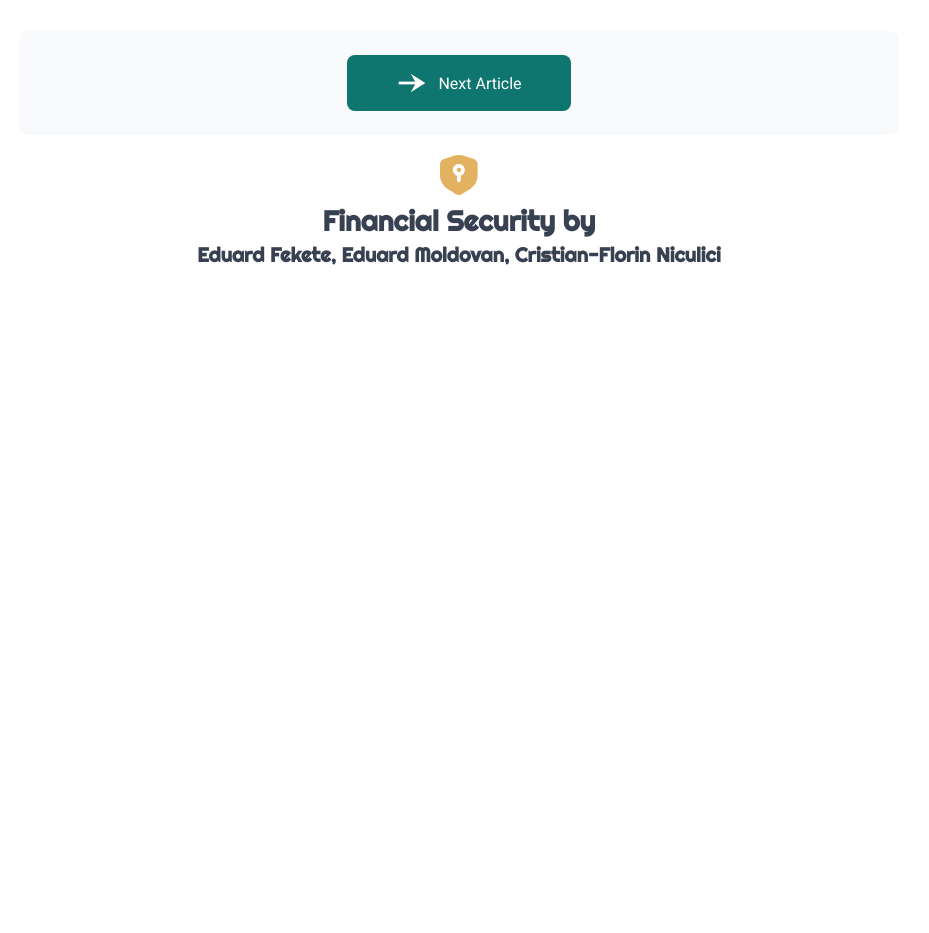
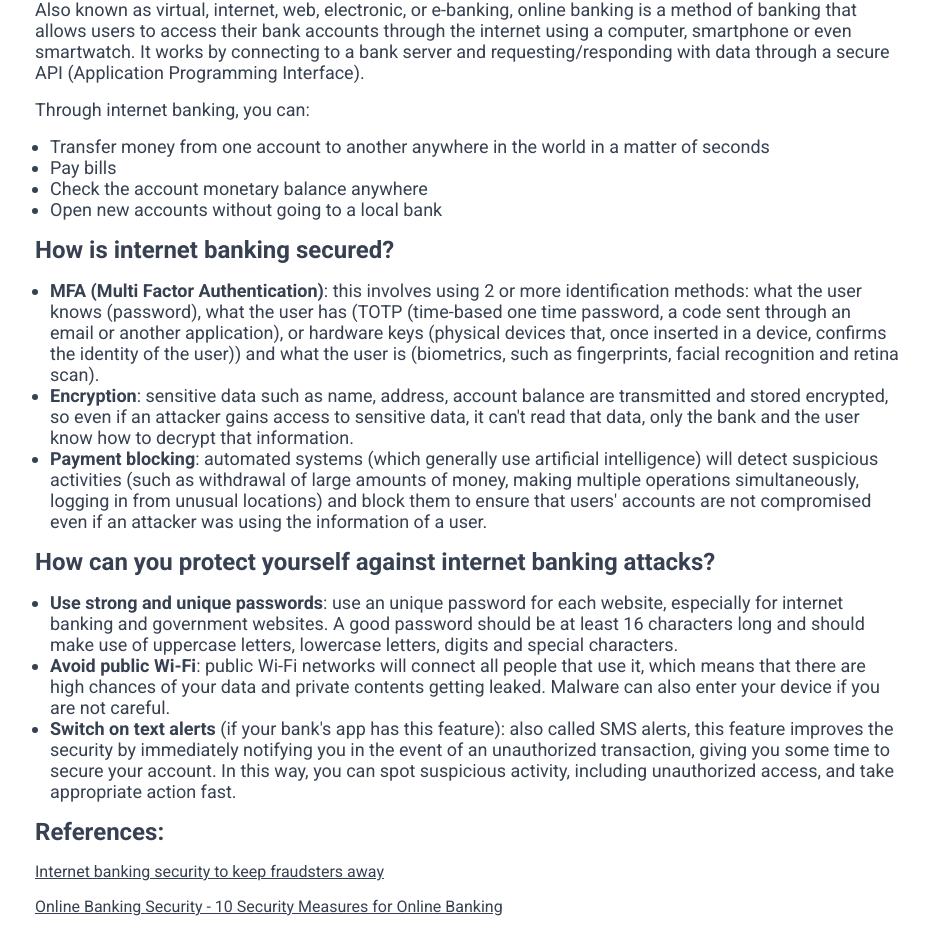
Before and after one commit to niculicicris/english-project, a Next.js app: page /article/internet-banking in a window 1280 px wide. Shown: the part 698-1631 px from the top of the page, without its empty margins (181-1110 px from the left). Before the commit the page ends 981 px from the top, so only its background shows below. Built offline with nearby package versions, Linux system fonts and the light colour scheme.

Commit message:
Create internet banking page.

```diff
--- /dev/null
+++ b/src/app/article/internet-banking/page.module.scss
@@ -0,0 +1,4 @@
+.list {
+    margin-left: 15px;
+    font-size: 1.125rem;
+}
--- a/src/app/article/internet-banking/page.tsx
+++ b/src/app/article/internet-banking/page.tsx
@@ -1,18 +1,116 @@
-import ArticleNavigator from "@/component/article-navigator/ArticleNavigator";
 import Article from "@/component/article/Article";
+import styles from "./page.module.scss";
 
 function Example() {
     return (
         <section>
-            <Article icon="/icon/internet_banking.png"
-                    title="Internet Banking"
-                    author="Eduard Moldovan"
-                    nextArticle="transactions">
-                <h1>Example title</h1>
-                <p>Lorem Ipsum is simply dummy text of the printing and typesetting industry. Lorem Ipsum has been the industry's standard dummy text ever since the 1500s, when an unknown printer took a galley of type and scrambled it to make a type specimen book.</p>
-                <p>Lorem Ipsum is simply dummy text of the printing and typesetting industry. Lorem Ipsum has been the industry's standard dummy text ever since the 1500s, when an unknown printer took a galley of type and scrambled it to make a type specimen book.</p>
-                <p>Lorem Ipsum is simply dummy text of the printing and typesetting industry. Lorem Ipsum has been the industry's standard dummy text ever since the 1500s, when an unknown printer took a galley of type and scrambled it to make a type specimen book.</p>
-                <p>Lorem Ipsum is simply dummy text of the printing and typesetting industry. Lorem Ipsum has been the industry's standard dummy text ever since the 1500s, when an unknown printer took a galley of type and scrambled it to make a type specimen book.</p>
+            <Article
+                icon="/icon/internet_banking.png"
+                title="Internet Banking"
+                author="Eduard Moldovan"
+                nextArticle="transactions"
+            >
+                <img
+                    style={{ borderRadius: "15px" }}
+                    src="/internet-banking/internet-banking.png"
+                    height="300"
+                    width="770"
+                />
+                <h1>How does internet banking work?</h1>
+                <p>
+                    Also known as virtual, internet, web, electronic, or
+                    e-banking, online banking is a method of banking that allows
+                    users to access their bank accounts through the internet
+                    using a computer, smartphone or even smartwatch. It works by
+                    connecting to a bank server and requesting/responding with
+                    data through a secure API (Application Programming
+                    Interface).
+                </p>
+
+                <p>Through internet banking, you can:</p>
+                <ul className={styles.list}>
+                    <li>
+                        Transfer money from one account to another anywhere in
+                        the world in a matter of seconds
+                    </li>
+                    <li>Pay bills</li>
+                    <li>Check the account monetary balance anywhere</li>
+                    <li>Open new accounts without going to a local bank</li>
+                </ul>
+
+                <h1>How is internet banking secured?</h1>
+                <ul className={styles.list}>
+                    <li>
+                        <b>MFA (Multi Factor Authentication)</b>: this involves
+                        using 2 or more identification methods: what the user
+                        knows (password), what the user has (TOTP (time-based
+                        one time password, a code sent through an email or
+                        another application), or hardware keys (physical devices
+                        that, once inserted in a device, confirms the identity
+                        of the user)) and what the user is (biometrics, such as
+                        fingerprints, facial recognition and retina scan).{" "}
+                    </li>
+                    <li>
+                        <b>Encryption</b>: sensitive data such as name, address,
+                        account balance are transmitted and stored encrypted, so
+                        even if an attacker gains access to sensitive data, it
+                        can't read that data, only the bank and the user know
+                        how to decrypt that information.
+                    </li>
+                    <li>
+                        <b>Payment blocking</b>: automated systems (which
+                        generally use artificial intelligence) will detect
+                        suspicious activities (such as withdrawal of large
+                        amounts of money, making multiple operations
+                        simultaneously, logging in from unusual locations) and
+                        block them to ensure that users' accounts are not
+                        compromised even if an attacker was using the
+                        information of a user.
+                    </li>
+                </ul>
+
+                <h1>
+                    How can you protect yourself against internet banking
+                    attacks?
+                </h1>
+                <ul className={styles.list}>
+                    <li>
+                        <b>Use strong and unique passwords</b>: use an unique
+                        password for each website, especially for internet
+                        banking and government websites. A good password should
+                        be at least 16 characters long and should make use of
+                        uppercase letters, lowercase letters, digits and special
+                        characters.
+                    </li>
+                    <li>
+                        <b>Avoid public Wi-Fi</b>: public Wi-Fi networks will
+                        connect all people that use it, which means that there
+                        are high chances of your data and private contents
+                        getting leaked. Malware can also enter your device if
+                        you are not careful.
+                    </li>
+                    <li>
+                        <b>Switch on text alerts</b> (if your bank's app has
+                        this feature): also called SMS alerts, this feature
+                        improves the security by immediately notifying you in
+                        the event of an unauthorized transaction, giving you
+                        some time to secure your account. In this way, you can
+                        spot suspicious activity, including unauthorized access,
+                        and take appropriate action fast.
+                    </li>
+                </ul>
+
+                <h1>References:</h1>
+                <a href="https://www.kaspersky.com/resource-center/preemptive-safety/internet-banking-security-keep-fraudsters-away">
+                    Internet banking security to keep fraudsters away
+                </a>
+                <a href="https://www.clickssl.net/blog/security-measures-for-online-banking">
+                    Online Banking Security - 10 Security Measures for Online
+                    Banking
+                </a>
+                <a href="https://www.agerpres.ro/data/stiri_ots/2021/10/05/banking.png">
+                    Image
+                </a>
             </Article>
         </section>
     );
```
Also changed, not shown: package.json (indentation only), 2 other files (tests, documents, lock files or other folders).
